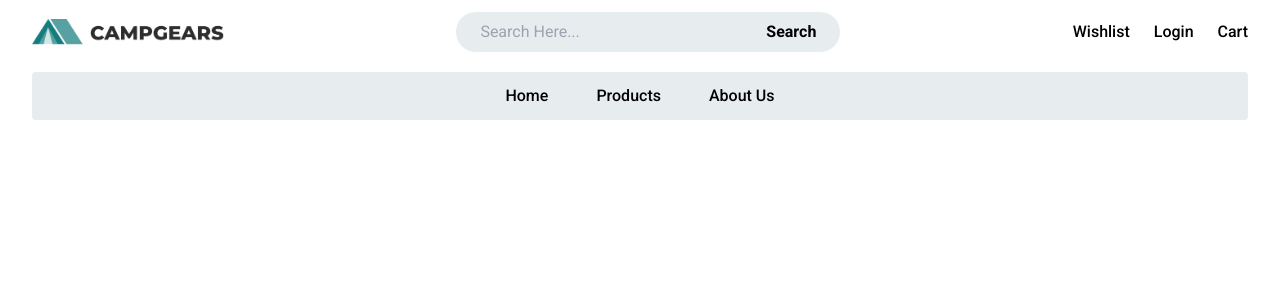
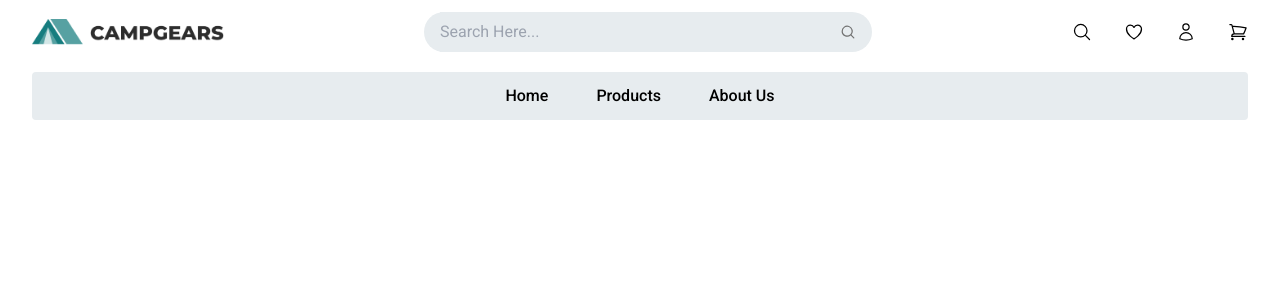
Before and after one commit to noyonalways/campgears-web, a React (Vite) app: page /products in a window 1280 px wide. Shown: the top 300 px of the page. Built offline with nearby package versions, Linux system fonts and the light colour scheme.

Commit message:
feat: navbar updated

```diff
--- a/src/components/navbar/index.tsx
+++ b/src/components/navbar/index.tsx
@@ -1,3 +1,10 @@
+import {
+  HiMiniMagnifyingGlass,
+  HiOutlineHeart,
+  HiOutlineMagnifyingGlass,
+  HiOutlineShoppingCart,
+  HiOutlineUser,
+} from "react-icons/hi2";
 import logo from "../../assets/images/logo.png";
 
 const Navbar = () => {
@@ -8,7 +15,7 @@ const Navbar = () => {
           <a className="w-48 inline-block" href="#">
             <img src={logo} alt="campgears-logo" />
           </a>
-          <form className="bg-secondary rounded-full px-6 max-w-sm w-full flex justify-between lg:space-x-3">
+          <form className="bg-secondary rounded-full pl-4 max-w-md w-full flex justify-between">
             <input
               className="py-2 bg-secondary w-full outline-none"
               placeholder="Search Here..."
@@ -16,24 +23,30 @@ const Navbar = () => {
               name="search"
               id="search"
             />
-            <button className="font-semibold" type="submit">
-              Search
+            <button
+              className="font-semibold px-4 rounded-r-full text-[#717171] hover:bg-primary hover:text-white"
+              type="submit"
+            >
+              <HiMiniMagnifyingGlass />
             </button>
           </form>
-          <ul className="flex items-center lg:space-x-6">
+          <ul className="flex items-center lg:space-x-8">
+            <button className="text-xl outline-none">
+              <HiOutlineMagnifyingGlass />
+            </button>
             <li>
-              <a className="font-medium" href="#">
-                Wishlist
+              <a className="text-xl" href="/cart">
+                <HiOutlineHeart />
               </a>
             </li>
             <li>
-              <a className="font-medium" href="#">
-                Login
+              <a className="text-xl" href="#">
+                <HiOutlineUser />
               </a>
             </li>
             <li>
-              <a className="font-medium" href="#">
-                Cart
+              <a className="text-xl" href="#">
+                <HiOutlineShoppingCart />
               </a>
             </li>
           </ul>
```
